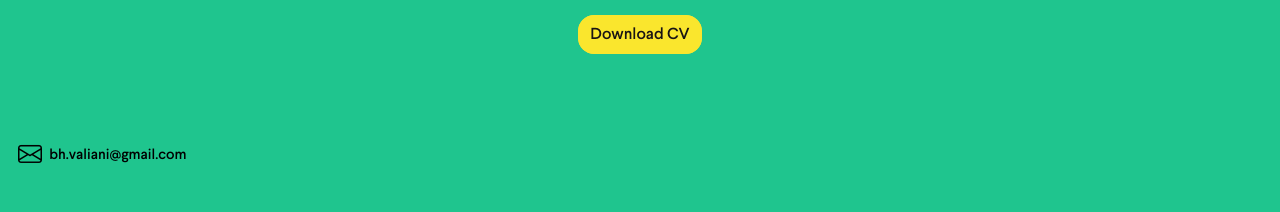
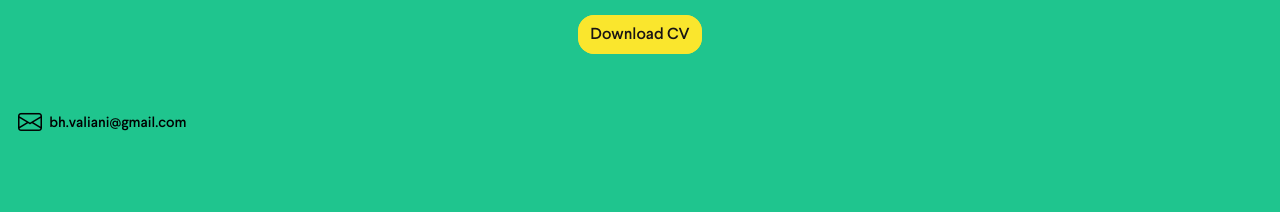
Before and after one commit to Behzad1408/PersonalPage, a plain HTML site: page index.html in a window 1280 px wide. Shown: the part 177-389 px from the top of the page. Drawn offline with nearby package versions, Linux system fonts and the light colour scheme.

Commit message:
styling to scss file top of the website

```diff
--- a/style/main.scss
+++ b/style/main.scss
@@ -58,7 +58,7 @@ body {
   .email-content{
       display: flex;
       align-items: center;
-      margin: 6em 0 0 1.125em;
+      margin: 4em 0 0 1.125em;
 
       .bi-envelope{
           font-size: 1.5em;
```
Also changed, not shown: style/main.css.
